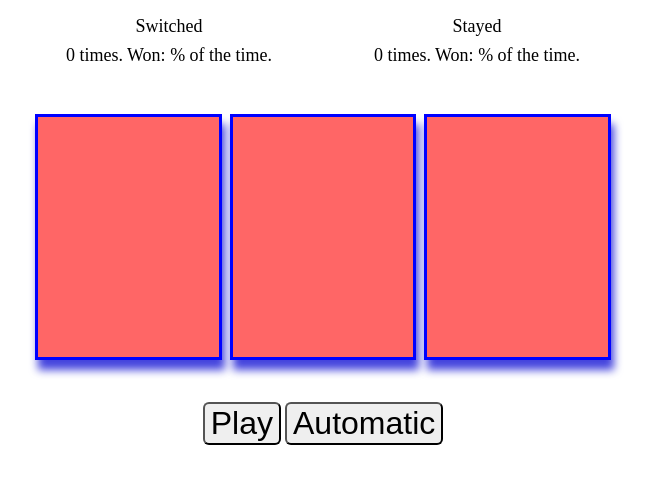
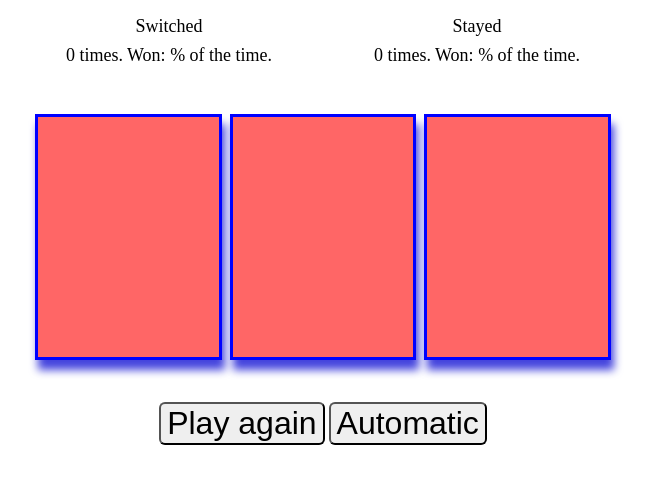
Before and after one commit to bhs-intro-to-programming/gigamonkey, a website: page projects/monty-hall/public/index.html in a window 1280 px wide. Shown: the part 154-638 px from the top of the page, without its empty margins (317-968 px from the left). Drawn offline with Linux system fonts and the light colour scheme.

Commit message:
Relabel button.

```diff
--- a/projects/monty-hall/public/index.html
+++ b/projects/monty-hall/public/index.html
@@ -21,7 +21,7 @@
     <div></div>
   </div>
   <div class="buttons">
-    <button id="play">Play</button>
+    <button id="play">Play again</button>
     <button id="automatic">Automatic</button>
   </div>
 </body>
```
